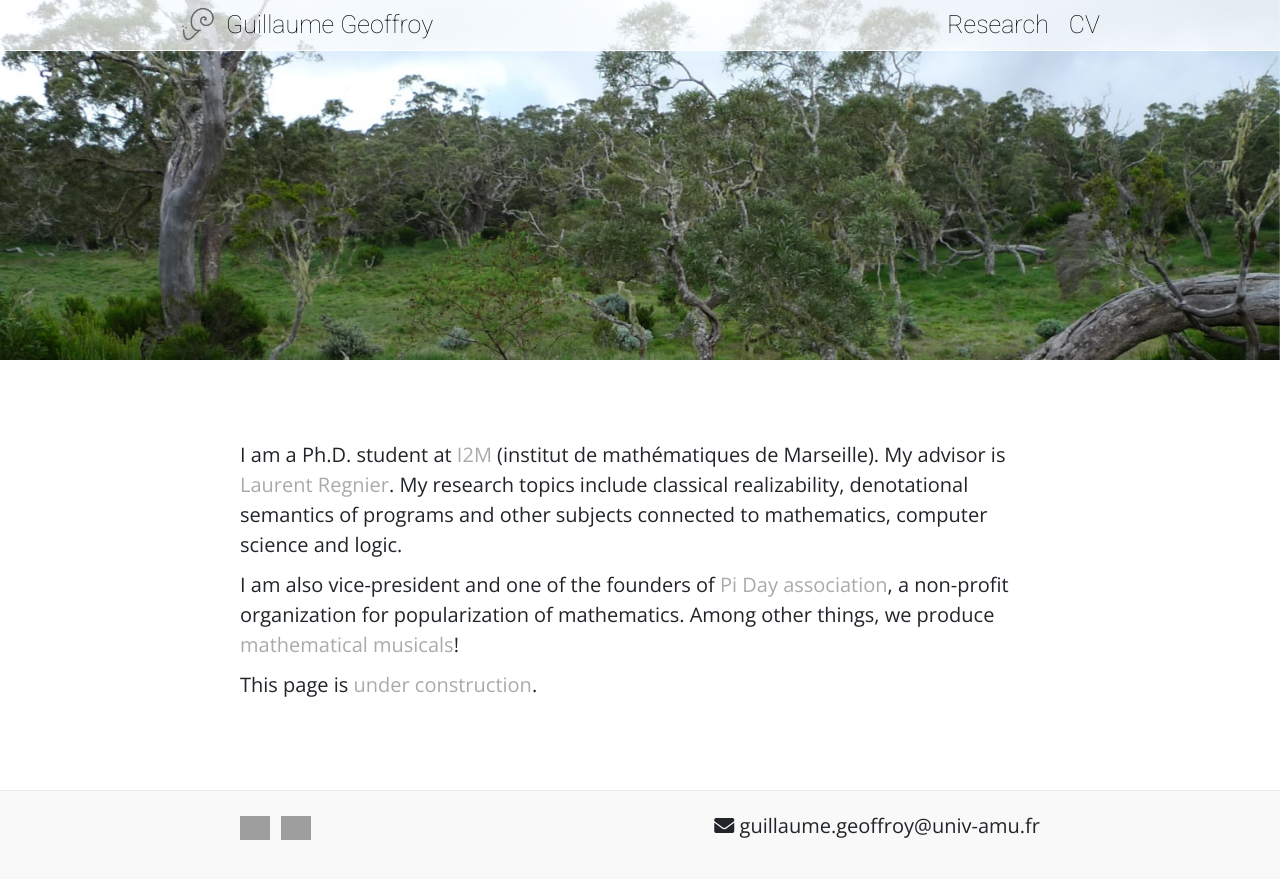
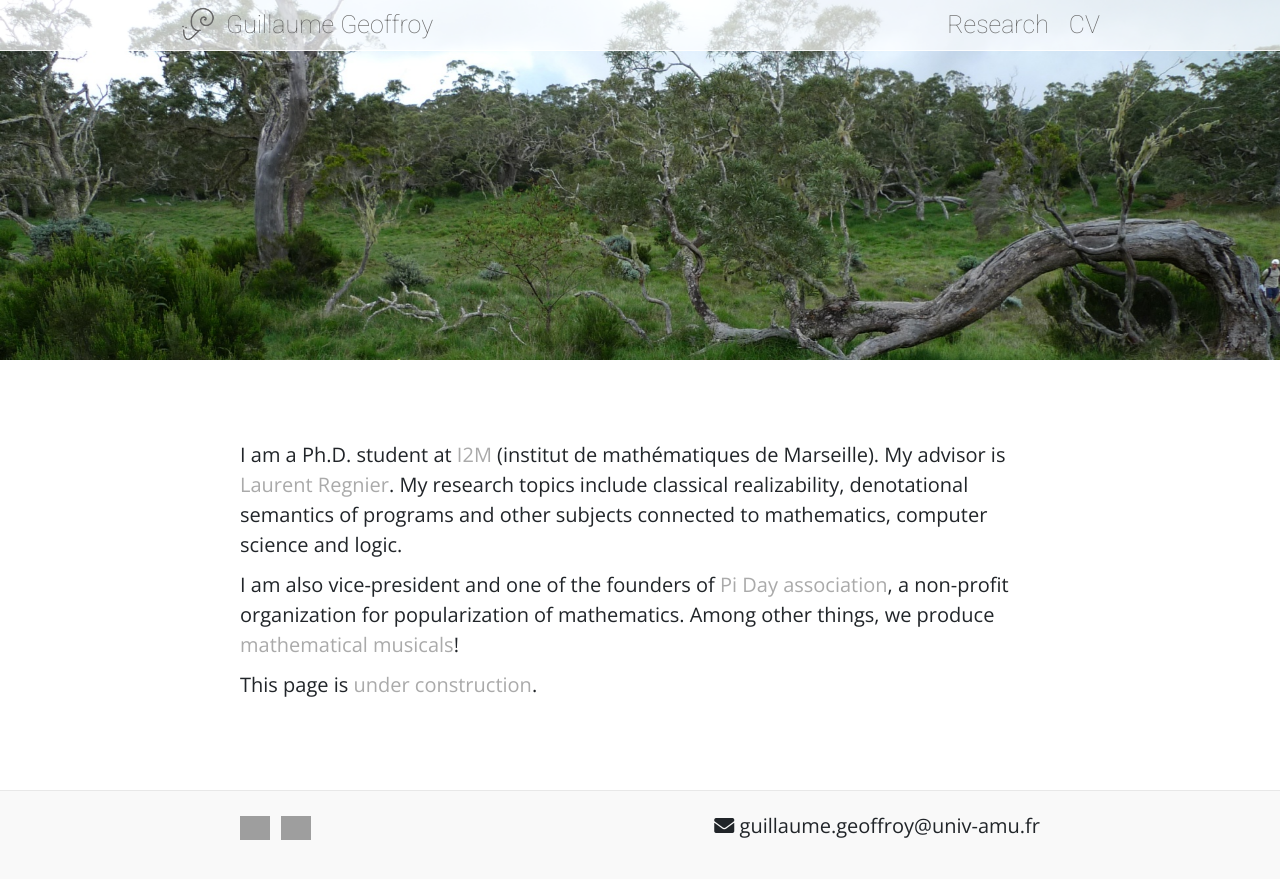
Before and after one commit to guillaume-geoffroy/geoffroy.re, a Jekyll site: the page built from en/index.md, in a window 1280 px wide. Shown: the top 879 px of the page. Built offline with Jekyll 4.4.1, drawn with Linux system fonts in a browser that asks for light colours; nearby versions of some CDN libraries; grey boxes are pictures that could not be loaded.

Commit message:
Corrections image de fond sur iOS.

```diff
--- a/css/style.css
+++ b/css/style.css
@@ -20,7 +20,29 @@ header {
     background-position: center top;
     background-size: cover;
     height: 25rem;
-	max-height: 40vh;
+    max-height: 40vh;
+    background-size: 100vw auto;
+}
+
+
+@media (max-aspect-ratio: 1/1) {
+  header {
+    background-size: auto 80vw;
+    max-height: 40vw;
+  }
+}
+
+a, a:visited {
+    color: {{ site.color-grey }} ;
+    text-decoration: none;
+    background-color: transparent;
+    font-weight: 300;
+}
+a:hover, a:active {
+    color: #666666;
+    text-decoration: none;
+    background-color: transparent;
+    font-weight: 300;
 }
 
 .top-banner {
@@ -46,7 +68,7 @@ header {
 	margin-left: 1rem;
 }
 .navbar-light a.navbar-brand, .navbar-light a.navbar-brand:visited, .navbar-light .navbar-nav a.nav-item, .navbar-light .navbar-nav a.nav-item:visited  {
-  color: rgba(0.4,0.4,0.4,1);
+  color: #666666; /*rgba(0.4,0.4,0.4,1);*/
   text-decoration: none;
   font-weight: 300;
   font-size:1.25rem;
@@ -65,18 +87,6 @@ header {
   margin-right: 0.5rem;
 }
 
-a, a:visited {
-    color: {{ site.color-grey }} ;
-    text-decoration: none;
-    background-color: transparent;
-	font-weight: 300;
-}
-a:hover, a:active {
-    color: #666666;
-    text-decoration: none;
-    background-color: transparent;
-	font-weight: 300;
-}
 
 .container {
 	padding: 0;
@@ -226,12 +236,6 @@ p { margin-bottom: 0.5rem; }
   }
 }
 
-@media (max-aspect-ratio: 1/1) and (max-width: 767px) {
-  header {
-      background-size: auto 80vh;
-  }
-}
-
 .alenvers { unicode-bidi: bidi-override; direction: rtl; }
 
 .tooltip {
```
